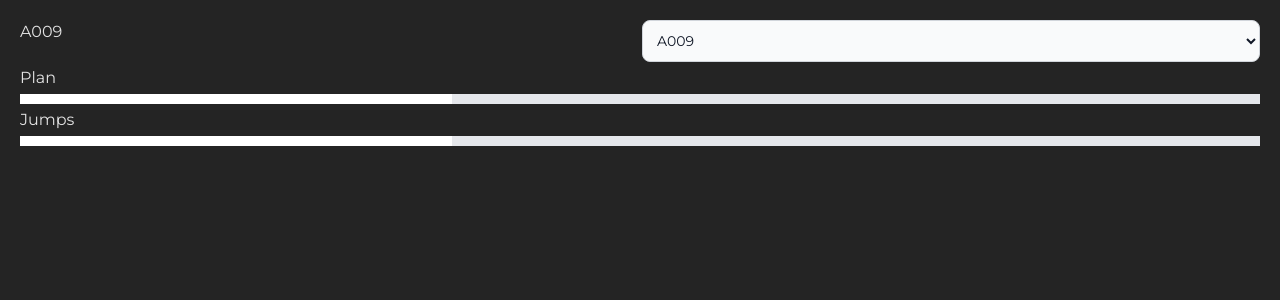
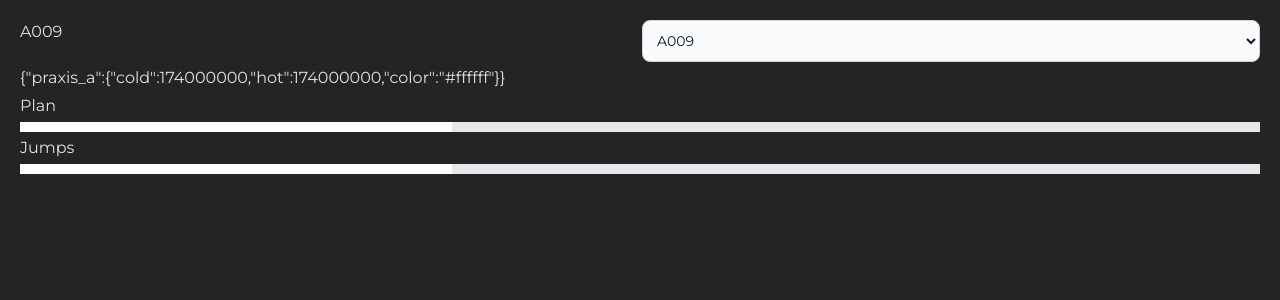
Before and after one commit to dotfortun/wormroller, a Vue app: page / in a window 1280 px wide. Shown: the top 300 px of the page. Built offline with nearby package versions, Linux system fonts and the light colour scheme.

Commit message:
Placeholder for ships

```diff
--- a/src/App.vue
+++ b/src/App.vue
@@ -7,6 +7,7 @@ const { wormholes } = wormholeStore();
 const { currMassKg, ships, solver, addShip, removeShip } = solverStore();
 
 const selectedWH = ref(wormholes[0]);
+const displayKg = ref(false);
 </script>
 
 <template>
@@ -17,8 +18,12 @@ const selectedWH = ref(wormholes[0]);
         {{ wh.type }}
       </option>
     </select>
-    <!-- interface to add ships w/ buttons to add jumps -->
+    <!-- interface to add ships w/ buttons to add jumps, and color select? -->
+    <div class="col-span-full">
+      {{ JSON.stringify(ships) }}
+    </div>
     <!-- interface to select fast/safe rolling -->
+    <!-- interface to select kg/metric tons -->
     <h4>Plan</h4>
     <div class="wh-bar">
       <template v-for="ship in ships">
```
